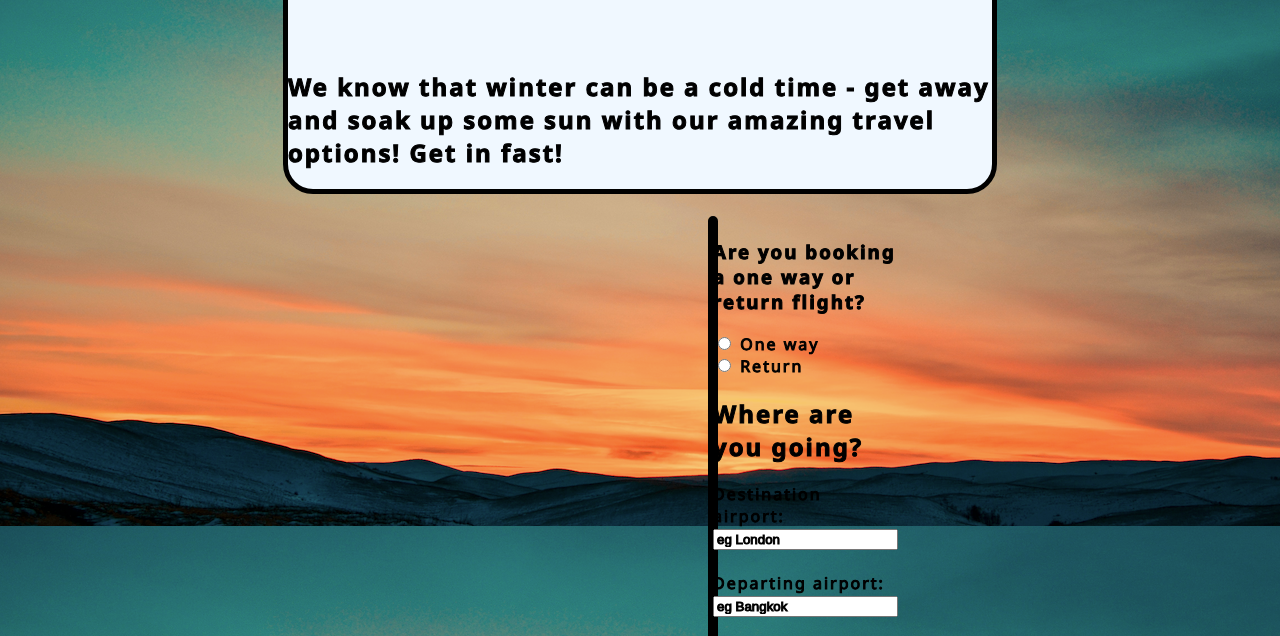
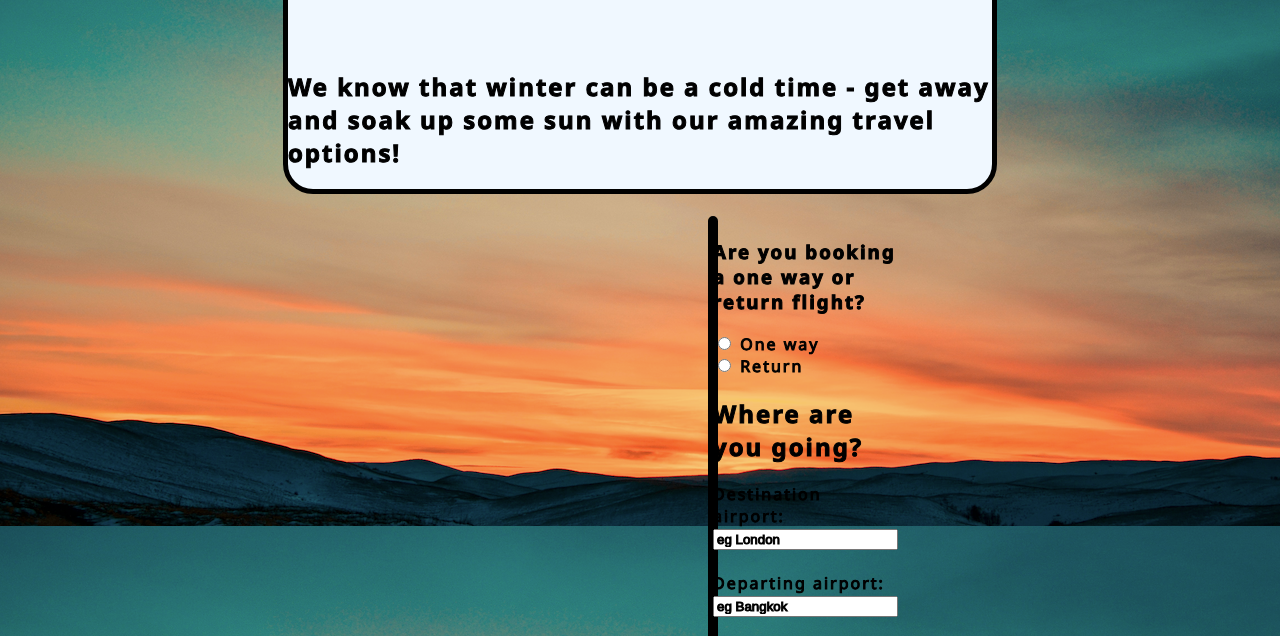
Before and after one commit to pdash48/JSassessment, a plain HTML site: page index.html in a window 1280 px wide. Shown: the part 136-772 px from the top of the page. Drawn offline with Linux system fonts and the light colour scheme.

Commit message:
third commit

```diff
--- a/index.html
+++ b/index.html
@@ -13,7 +13,7 @@
             <h1>Book a trip away today and escape the Melbourne winter!</h1>
         <br>
         <br>
-        <h2>We know that winter can be a cold time - get away and soak up some sun with our amazing travel options! Get in fast!</h2>
+        <h2>We know that winter can be a cold time - get away and soak up some sun with our amazing travel options!</h2>
         </div>
 
 
```
